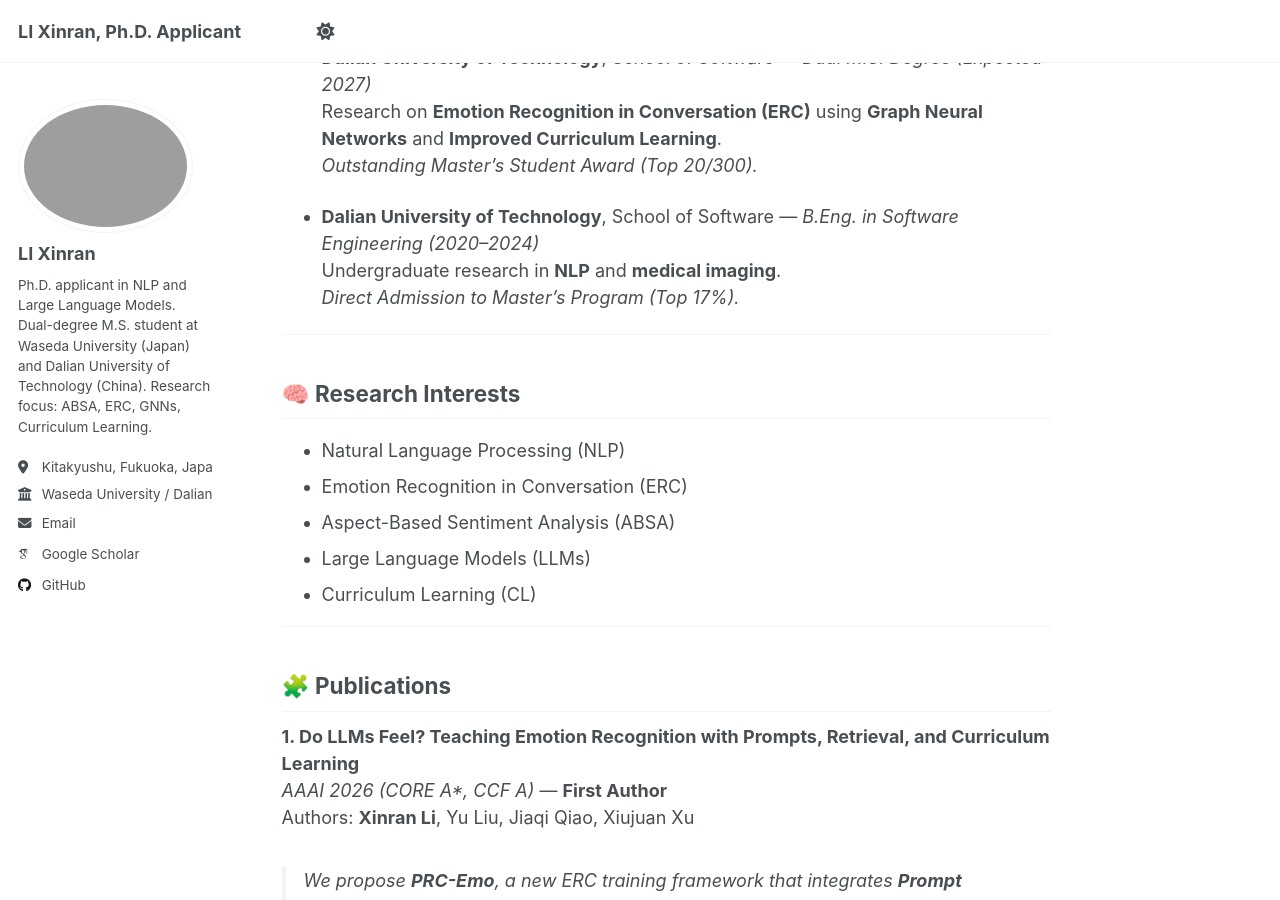
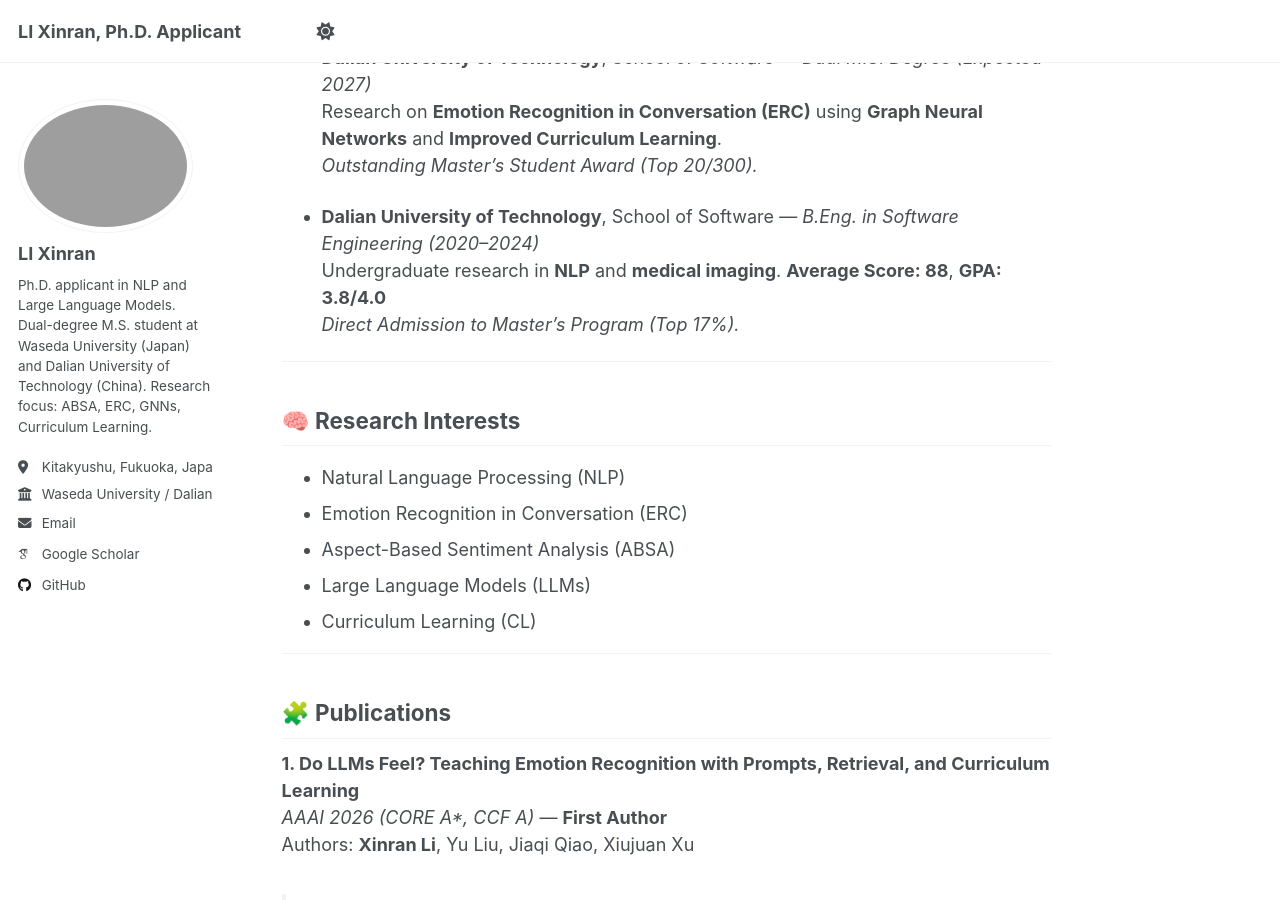
Before and after one commit to LiXinran6/LiXinran6.github.io, a Jekyll site: the page built from _pages/about.md, in a window 1280 px wide and 900 px high, scrolled down 742 px. Built offline with Jekyll 4.4.1, drawn with Linux system fonts in a browser that asks for light colours; some web fonts are replaced; a script that is not in the unit is left out.

Commit message:
Update about.md

```diff
--- a/_pages/about.md
+++ b/_pages/about.md
@@ -29,6 +29,7 @@ My research focuses on **Emotion Recognition in Conversation (ERC)** and **Aspec
 
 - **Dalian University of Technology**, School of Software — *B.Eng. in Software Engineering (2020–2024)*
   Undergraduate research in **NLP** and **medical imaging**.
+  **Average Score: 88**, **GPA: 3.8/4.0**
   *Direct Admission to Master’s Program (Top 17%).*
 
 ---
```
